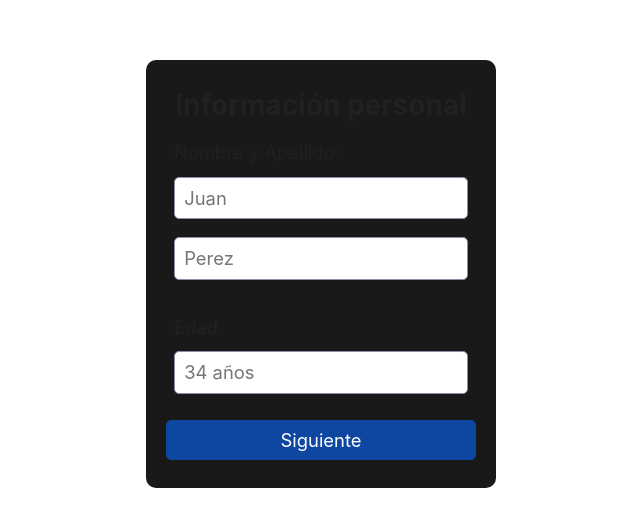
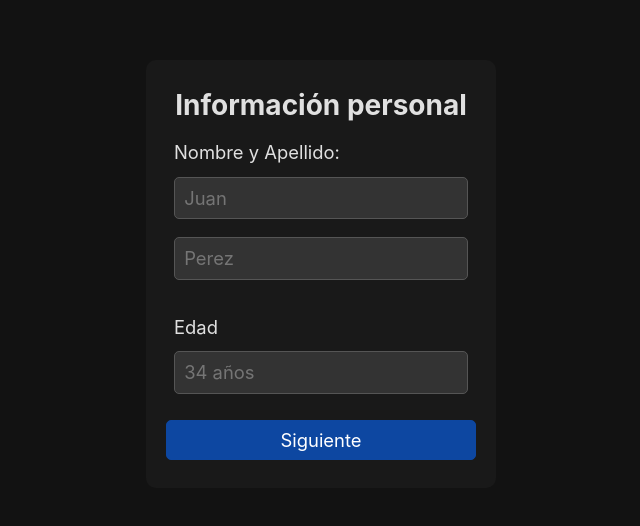
Before and after one commit to Mateo-amateur/encuesta-AI-UI, a React (Vite) app: page / in a window 1280 px wide. Shown: the part 138-664 px from the top of the page, without its empty margins (319-959 px from the left). Built offline with nearby package versions, Linux system fonts and the light colour scheme.

Commit message:
Fix the light styles

```diff
--- a/index.html
+++ b/index.html
@@ -8,7 +8,7 @@
   <meta name="description" content="Encuesta organizada por alumnos de la escuela del Niño Jesús">
   <meta name="robot" content="noindex">
   <title>Encuesta IA</title>
-  <link rel="stylesheet" href="https://unpkg.com/simpledotcss/simple.css">
+  <!-- <link rel="stylesheet" href="https://unpkg.com/simpledotcss/simple.css"> -->
   <!-- <link rel="stylesheet" href="https://cdn.jsdelivr.net/npm/water.css@2/out/water.css"> -->
 </head>
 
--- a/package.json
+++ b/package.json
@@ -13,14 +13,15 @@
   "dependencies": {
     "react": "^18.3.1",
     "react-dom": "^18.3.1",
-    "react-loader-spinner": "^6.1.6"
+    "react-loader-spinner": "^6.1.6",
+    "simpledotcss": "^2.3.2"
   },
   "devDependencies": {
-    "cypress": "^13.14.2",
     "@eslint/js": "^9.9.0",
     "@types/react": "^18.3.3",
     "@types/react-dom": "^18.3.0",
     "@vitejs/plugin-react-swc": "^3.5.0",
+    "cypress": "^13.14.2",
     "eslint": "^9.9.0",
     "eslint-config-standard": "^17.1.0",
     "eslint-plugin-import": "^2.30.0",
--- a/src/App.css
+++ b/src/App.css
@@ -1,4 +1,30 @@
+@import url('simpledotcss/simple.min.css');
+
+:root {
+  --background-color: #121212;
+  --text-color: #e0e0e0;
+}
+
+a {
+  color: #bb86fc;
+}
+
+button {
+  background-color: #333;
+  color: var(--text-color);
+  border: 1px solid #555;
+}
+
+input {
+  background-color: #333;
+  color: var(--text-color);
+  border: 1px solid #555;
+}
+
+
 body {
+  background-color: var(--background-color);
+  color: var(--text-color);
   display: flex;
   min-height: 100dvh;
   flex-direction: column;
```
Also changed, not shown: 1 other file (tests, documents, lock files or other folders).
